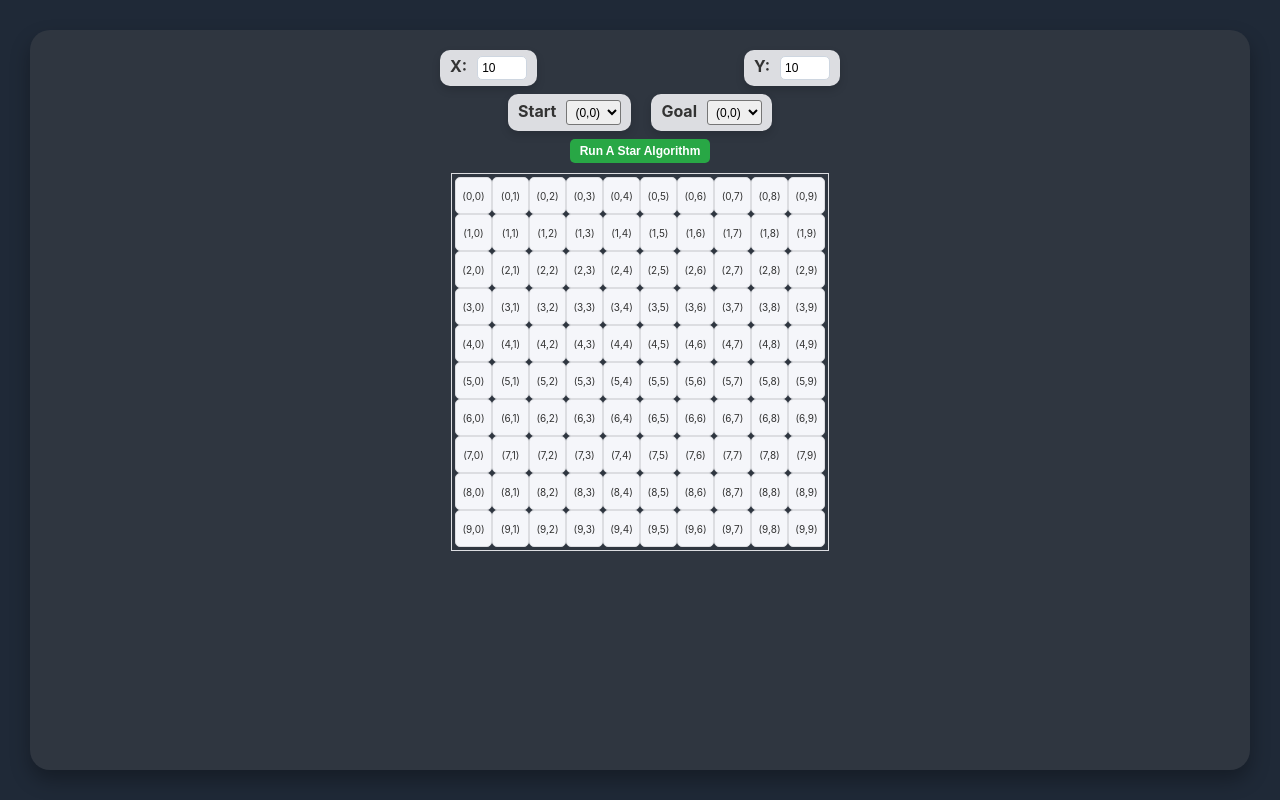
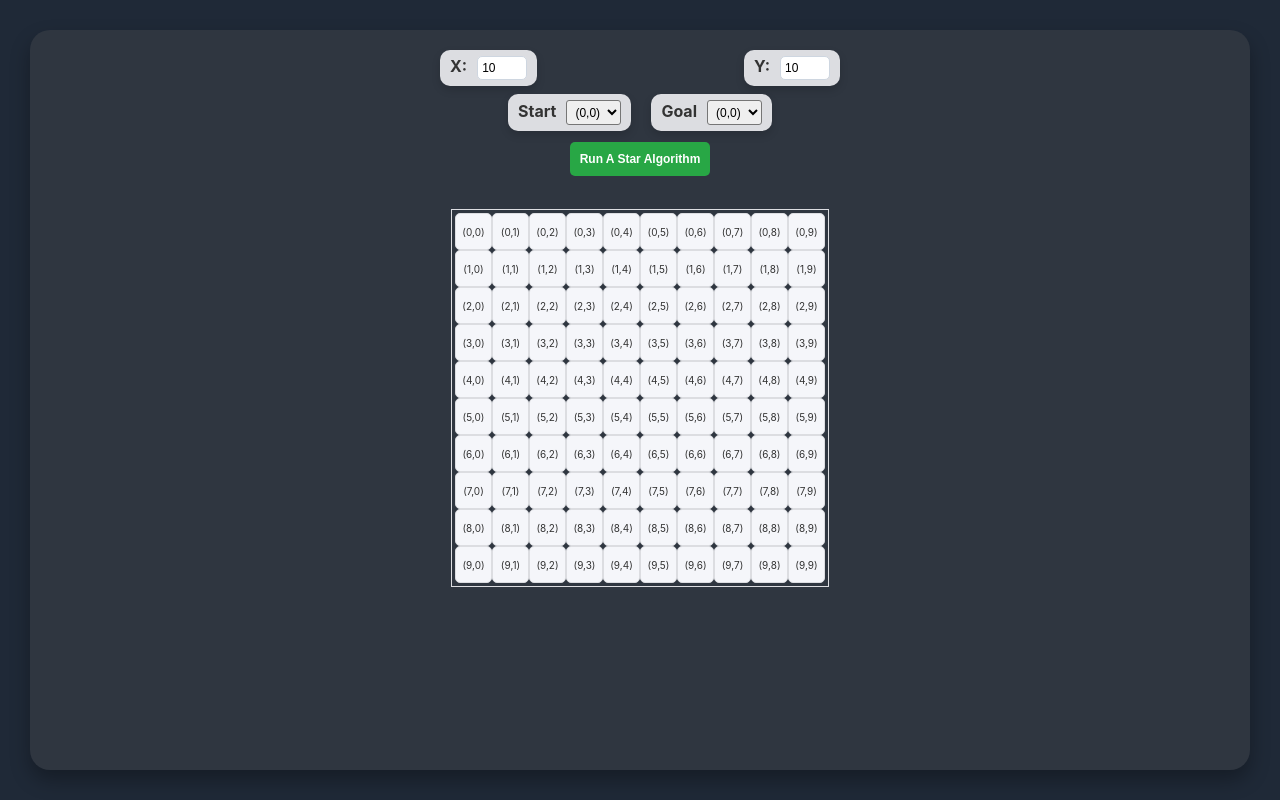
Before and after one commit to JaimeGR3/A-Start-Pathfinding-Algorithm, a React (Create React App) app: page / in a window 1280 px wide. Built offline with nearby package versions, Linux system fonts and the light colour scheme.

Commit message:
update css mesage

```diff
--- a/src/app/Main.jsx
+++ b/src/app/Main.jsx
@@ -154,8 +154,10 @@ export default function Main() {
                     <Dopdown title="Start" data={coordinates} onChange={handleStart} />
                     <Dopdown title="Goal" data={coordinates} onChange={handleGoal} />
                 </section>
+                <section className='message-section'>
                     <button onClick={handleRunAlgorithm}>Run A Star Algorithm</button>
                     <span className='message'>{message}</span>
+                </section>
                 <section className="grid-container">
                     {grid.map((row, x) => (
                         <div key={x} className="row">
--- a/src/css/main.css
+++ b/src/css/main.css
@@ -82,7 +82,7 @@ input[type="number"] {
 button {
   background-color: #28a745;
   border: none;
-  padding: 5px 10px;
+  padding: 10px;
   color: white;
   font-weight: bold;
   font-size: 12px;
@@ -200,7 +200,15 @@ button:hover {
   background-color: #111827;
 }
 
+.message-section {
+  display: flex;
+  flex-direction: column;
+  align-items: center;
+  justify-content: center;
+  height: 70px;
+}
 .message {
   font-size: 14px;
   color: #d13a3a;
+  height: 20px;
 }
```
